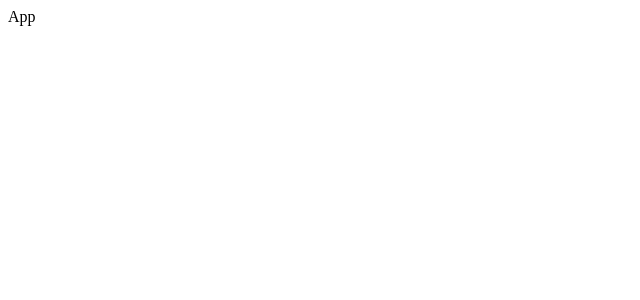
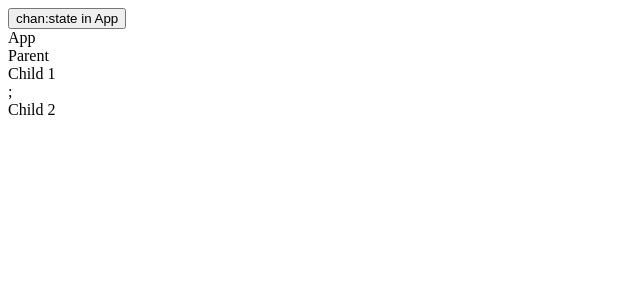
Before and after one commit to kadiri2006/react-learning, a React (Create React App) app: page / in a window 1280 px wide. Shown: the top 300 px of the page, without its empty margins (0-640 px from the left). Built offline with nearby package versions, Linux system fonts and the light colour scheme.

Commit message:
correct behaviour for react.memo

```diff
--- a/src/App.js
+++ b/src/App.js
@@ -1,7 +1,13 @@
-import React from 'react'
+import React, { useState } from "react";
+import Parent from "./Parent";
 
 export default function App() {
+  const [first, setfirst] = useState(0);
   return (
-    <div>App</div>
-  )
+    <>
+      <button onClick={() => setfirst(first + 1)}>chan:state in App</button>
+      <div>App</div>
+      <Parent first={first} />
+    </>
+  );
 }
--- /dev/null
+++ b/src/Child.js
@@ -0,0 +1,14 @@
+import React from "react";
+import Child2 from "./Child2";
+
+export default function Child() {
+  console.log("render child");
+  return (
+    <>
+      <div>Child 1</div>;
+      <Child2 />
+    </>
+  );
+}
+
+export const MemoChild = React.memo(Child);
--- /dev/null
+++ b/src/Child2.js
@@ -0,0 +1,6 @@
+import React from "react";
+
+export default function Child2() {
+  console.log("child 2 render ");
+  return <div>Child 2</div>;
+}
--- /dev/null
+++ b/src/Parent.js
@@ -0,0 +1,13 @@
+import React from 'react'
+import { MemoChild } from './Child';
+
+
+export default function Parent({first}) {
+  console.log("render parent",first);
+    return (
+        <>
+    <div>Parent</div>
+        <MemoChild/>
+        </>
+  )
+}
```
